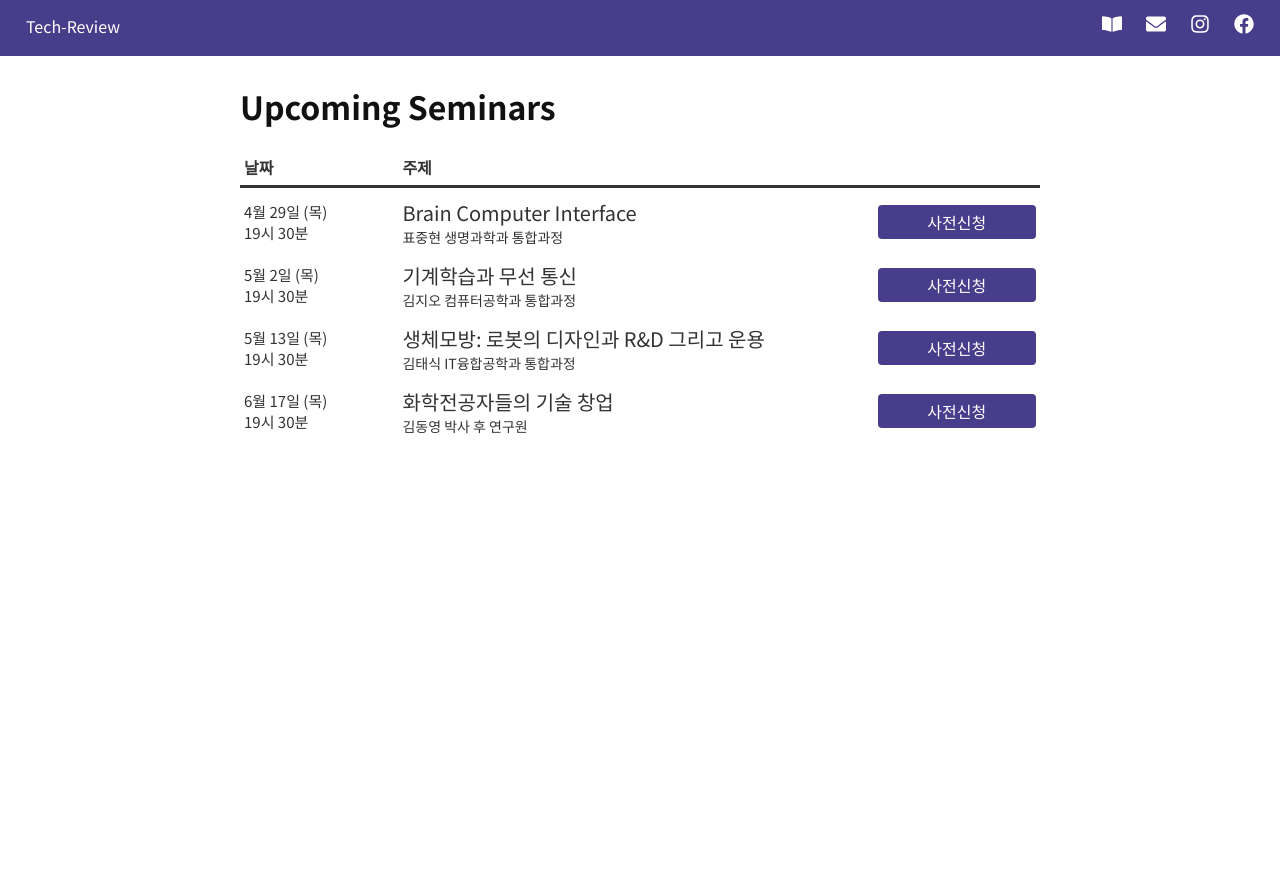
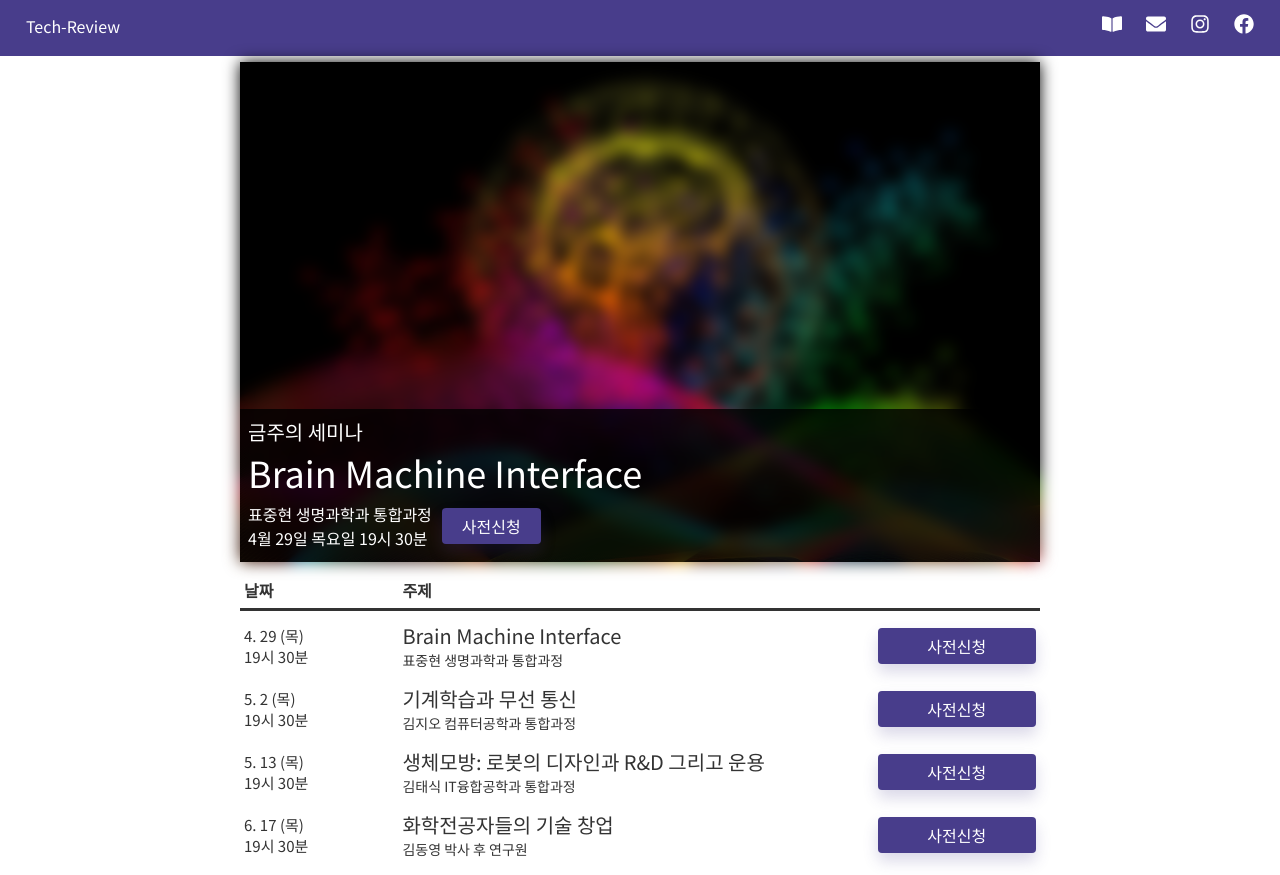
Before and after one commit to Stonerdk/techreview_web, a React (Create React App) app: page / in a window 1280 px wide. Before the commit the page ends 800 px from the top, so only its background shows below. Built offline with nearby package versions, Linux system fonts and the light colour scheme.

Commit message:
beautiful

```diff
--- a/src/App.css
+++ b/src/App.css
@@ -10,10 +10,11 @@ nav {
   height: 28px;
   align-items:center;
 }
-
+a{
+  text-decoration: none;
+  color:white;
+}
 nav a {
-  text-decoration: none;
-  color: white;
   margin-left: 12px;
   margin-right: 12px;
   transition: color 1s
@@ -36,6 +37,67 @@ main {
   padding : 6px;
   max-width: 800px;
 }
+
+.recent {
+  position: relative;
+}
+.recent .bg {
+  height: 500px;
+  width: 100%;
+  background-color: darkgreen;
+  z-index: 10;
+}
+.recent .txtbg {
+  width: 100%;
+  position: absolute;
+  bottom: 0px;
+  background-color: rgba(0, 0, 0, 0.8);
+  color: white;
+  z-index: 1;
+}
+
+.recent .txt {
+  padding : 8px;
+}
+.recent .thisweek {
+  font-size: 20px;
+  font-weight: 200;
+}
+.recent .topic {
+  font-size: 36px;
+  font-weight: 500;
+}
+.recent .mentor {
+  font-size: 16px;
+  font-weight: 500;
+}
+.recent .course {
+  font-size: 16px;
+  font-weight: 200;
+}
+.recent .time {
+  font-size: 16px;
+  font-weight: 200;
+}
+.recent .mctgrid {
+  display: flex;
+  align-items:center;
+}
+.recent .btnWrapper {
+  margin-left: 10px;
+  margin-top: 10px;
+  margin-bottom: 10px;
+  max-width: 100px;
+}
+.recent img {
+  height: 100%;
+  width: 100%;
+  object-fit: cover;
+  position: absolute;
+}
+.recent .blur {
+  filter: blur(8px)
+}
 .seminarhead {
   margin-top : 12px;
   padding : 4px;
@@ -57,13 +119,10 @@ main {
   grid-template-columns: 1fr 3fr 1fr;
   align-items:center;
 }
-.seminar a{
-  text-decoration: none;
-  color:white;
-}
+
 
 .seminar .date {
-
+  font-weight: 400;
   font-size: 15px
 }
 .seminar .topic {
@@ -80,20 +139,22 @@ main {
 }
 
 .seminar .course {
-  font-weight : 300
+  font-weight : 400
 }
 
-.seminar .apply {
+.apply {
   background-color:darkslateblue;
   text-align:center;
-  padding-top: 5px;
-  padding-bottom: 5px;
+  padding: 6px 20px;
   border-radius: 4px;
-  transition: background-color 1s
+  box-shadow: 0px 8px 15px rgba(72, 61, 139, 0.2);
+  transition: all 0.3s ease 0s;
 }
-.seminar .play {
-  background-color:crimson
+.play {
+  background-color:crimson;
+  box-shadow: 0px 10px 15px rgba(220, 20, 60, 0.4)
 }
-.seminar .apply:hover {
-  background-color: purple
+.apply:hover {
+  background-color: purple;
+  box-shadow: 0px 10px 15px rgba(128, 0, 128, 0.4)
 }
--- a/src/App.js
+++ b/src/App.js
@@ -8,19 +8,16 @@ class App extends React.Component {
   }
 }
 
-class Bridge extends React.Component {
-  constructor(props) {
-    super(props)
-    this.state = {
-      timedelta : new Date().getTime(),
-      seminarList : [
+const seminarList = [
   {
     href : "https://google.com",
-          topic : "Brain Computer Interface",
+    topic : "Brain Machine Interface",
     mentor : "표중현",
     course : "생명과학과 통합과정",
     month: 4,
-          day: 29
+    day: 29,
+    time: new Date(2021, 4 - 1, 29, 19, 30, 0, 0).getTime(),
+    img: "1.jpg"
   },
   {
     href : "https://google.com",
@@ -28,7 +25,9 @@ class Bridge extends React.Component {
     mentor : "김지오",
     course : "컴퓨터공학과 통합과정",
     month: 5,
-          day: 2
+    day: 2,
+    time: new Date(2021, 5 - 1, 2, 19, 30, 0, 0).getTime(),
+    img: "1.jpg"
   },
   {
     href : "https://google.com",
@@ -36,7 +35,9 @@ class Bridge extends React.Component {
     mentor : "김태식",
     course : "IT융합공학과 통합과정",
     month: 5,
-          day: 13
+    day: 13,
+    time: new Date(2021, 5 - 1, 13, 19, 30, 0, 0).getTime(),
+    img: "1.jpg"
   },
   {
     href : "https://google.com",
@@ -44,15 +45,64 @@ class Bridge extends React.Component {
     mentor : "김동영",
     course : "박사 후 연구원",
     month: 6,
-          day: 17
+    day: 17,
+    time: new Date(2021, 6 - 1, 17, 19, 30, 0, 0).getTime(),
+    img: "1.jpg"
   }
 ]
+const today = new Date().getTime();
+
+class Bridge extends React.Component {
+  constructor(props) {
+    super(props)
+    this.state = {}
   }
-    console.log(this.state.seminarList)
+  thisweekSeminar() {
+    let recent = seminarList[3];
+    for (var s of seminarList) {
+      if (today < s.time)
+        recent = s;
+        break;
+    }
+    return (
+      <div className = "recent">
+
+        <div className = "txtbg">
+          <div className = "txt">
+            <div className = "thisweek">
+              금주의 세미나
+            </div>
+            <div className = "topic">
+              {s.topic}
+            </div>
+            <div className = "mctgrid">
+              <span>
+                <div>
+                  <span className = "mentor">{s.mentor}</span>
+                  <span className = "course">&nbsp;{s.course}</span>
+                </div>
+                <div className = "time">
+                  {s.month}월 {s.day}일 목요일 19시 30분
+                </div>
+              </span>
+              <span className = "btnWrapper">
+                {this.isTimeRange(s)}
+              </span>
+            </div>
+
+          </div>
+        </div>
+        <div className = "bg">
+          <img src = {process.env.PUBLIC_URL + "/t1.jpg"} alt="d"/>
+          <img className = "blur" src = {process.env.PUBLIC_URL + "/t1.jpg"} alt="d"/>
+        </div>
+      </div>
+    )
+
   }
   isTimeRange(seminar) {
     //let dt = new Date().getTime() - new Date(2020, month, day, 19, 30, 0, 0).getTime()
-    let dt = new Date().getTime() - new Date(2021, seminar.month, seminar.day, 2, 30, 0, 0).getTime()
+    let dt = today - seminar.time
     if (dt >= 5400000)
       return null;
     else return (dt > -300000 && dt < 5400000) ?
@@ -94,9 +144,7 @@ class Bridge extends React.Component {
 
         </nav>
         <main>
-          <h1>
-            Upcoming Seminars
-          </h1>
+          {this.thisweekSeminar()}
           <div className = "seminarhead">
             <div>
               날짜
@@ -105,10 +153,10 @@ class Bridge extends React.Component {
               주제
             </div>
           </div>
-          {this.state.seminarList.map(seminar => { return (
+          {seminarList.map(seminar => { return (
             <div className = "seminar">
               <div className = "date">
-                {seminar.month}월 {seminar.day}일 (목)<br/>19시 30분
+                {seminar.month}. {seminar.day} (목)<br/>19시 30분
               </div>
               <span>
                 <div className = "topic">
```
Also changed, not shown: public/t1.jpg (added). Lines whose indentation alone changed are shown as unchanged.
